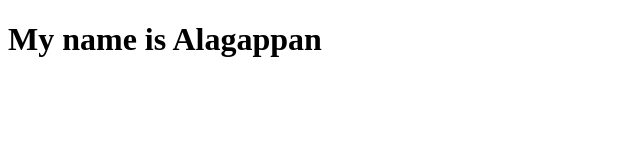
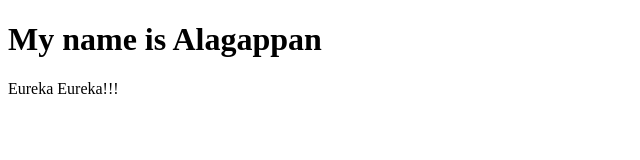
Before and after one commit to Algates693/Trial, a plain HTML site: page index.html in a window 1280 px wide. Shown: the whole page, without its empty margins (0-640 px from the left). Drawn offline with Linux system fonts and the light colour scheme.

Commit message:
Edited HTML File

```diff
--- a/index.html
+++ b/index.html
@@ -7,5 +7,6 @@
 </head>
 <body>
     <h1>My name is Alagappan</h1>
+    <p>Eureka Eureka!!!</p>
 </body>
 </html>
```
